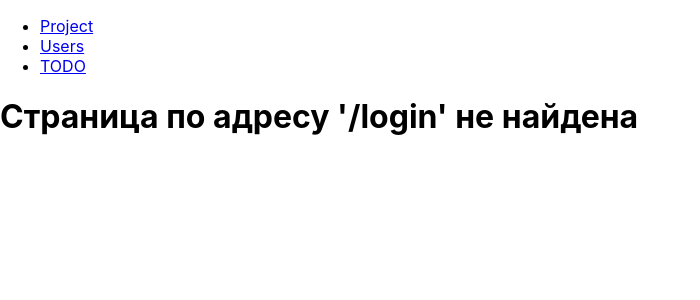
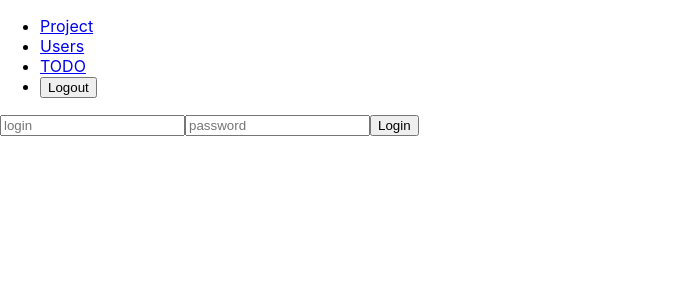
Before and after one commit to hodasman/TODO_notes, a React (Create React App) app in the folder frontend/: page /login in a window 1280 px wide. Shown: the top 300 px of the page, without its empty margins (0-700 px from the left). Built offline with nearby package versions, Linux system fonts and the light colour scheme; no server answers.

Commit message:
Lesson 7 (#8)
lesson_7

```diff
--- a/frontend/src/App.js
+++ b/frontend/src/App.js
@@ -2,6 +2,7 @@
 import logo from './logo.svg';
 import axios from 'axios'
 import { HashRouter, Route, BrowserRouter, Switch, Link } from 'react-router-dom'
+import Cookies from 'universal-cookie'
 
 // import Footer from './components/Footer.js'
 // import Navbar from './components/Menu.js'
@@ -9,6 +10,8 @@
 import ProjectList from './components/Project.js'
 import TODOList from './components/Todo.js'
 import NotFound404 from './components/NotFound404.js'
+import LoginForm from './components/Auth.js'
+
 
 
 const DOMAIN = 'http://127.0.0.1:8000/api/'
@@ -20,22 +23,66 @@
     this.state = {
       'users': [],
       'projects': [],
-      'todos': []
+      'todos': [],
+      'token': ''
     }
   }
 
-  componentDidMount() {
-    axios.get(get_url('users/')).then(response => {
+  set_token(token) {
+    const cookies = new Cookies()
+    cookies.set('token', token)
+    this.setState({ 'token': token }, () => this.load_data())
+  }
+  is_authenticated() {
+    return this.state.token != ''
+  }
+  logout() {
+    this.set_token('')
+  }
+  get_token_from_storage() {
+    const cookies = new Cookies()
+    const token = cookies.get('token')
+    this.setState({ 'token': token }, () => this.load_data())
+  }
+
+  load_data() {
+    const headers = this.get_headers()
+    axios.get(get_url('users/'), { headers }).then(response => {
       this.setState({ 'users': response.data.results })
     }).catch(error => console.log(error))
 
-    axios.get(get_url('projects/')).then(response => {
+    axios.get(get_url('projects/'), { headers }).then(response => {
       this.setState({ 'projects': response.data.results })
     }).catch(error => console.log(error))
 
-    axios.get(get_url('todo/')).then(response => {
+    axios.get(get_url('todo/'), { headers }).then(response => {
       this.setState({ 'todos': response.data.results })
     }).catch(error => console.log(error))
+  }
+
+  get_token(username, password) {
+    axios.post('http://127.0.0.1:8000/api-token-auth/', {
+      username: username,
+      password: password
+    })
+      .then(response => {
+        this.set_token(response.data['token'])
+      }).catch(error => alert('Неверный логин или пароль'))
+  }
+
+  get_headers() {
+    let headers = {
+      'Content-Type': 'application/json'
+    }
+    if (this.is_authenticated()) {
+      headers['Authorization'] = 'Token ' + this.state.token
+    }
+    return headers
+  }
+
+  componentDidMount() {
+    this.get_token_from_storage()
+
   }
 
   render() {
@@ -54,13 +101,18 @@
               <li>
                 <Link to='/todos'>TODO</Link>
               </li>
+              <li>
+                {this.is_authenticated() ? <button
+                  onClick={() => this.logout()}>Logout</button> : <Link to='/login'>Login</Link>}
+              </li>
             </ul>
           </nav>
           <Switch>
             <Route exact path='/' component={() => <ProjectList projects={this.state.projects} />} />
             <Route exact path='/users' component={() => <UserList users={this.state.users} />} />
             <Route exact path='/todos' component={() => <TODOList todos={this.state.todos} />} />
-
+            <Route exact path='/login' component={() => <LoginForm
+              get_token={(username, password) => this.get_token(username, password)} />} />
             <Route component={NotFound404} />
           </Switch>
         </BrowserRouter>
--- /dev/null
+++ b/frontend/src/components/Auth.js
@@ -0,0 +1,33 @@
+import React from 'react'
+class LoginForm extends React.Component {
+    constructor(props) {
+        super(props)
+        this.state = { login: '', password: '' }
+    }
+    handleChange(event) {
+        this.setState(
+            {
+                [event.target.name]: event.target.value
+            }
+        );
+    }
+    handleSubmit(event) {
+        this.props.get_token(this.state.login, this.state.password)
+        event.preventDefault()
+    }
+
+
+
+    render() {
+        return (
+            <form onSubmit={(event) => this.handleSubmit(event)}>
+                <input type="text" name="login" placeholder="login"
+                    value={this.state.login} onChange={(event) => this.handleChange(event)} />
+                <input type="password" name="password" placeholder="password"
+                    value={this.state.password} onChange={(event) => this.handleChange(event)} />
+                <input type="submit" value="Login" />
+            </form>
+        );
+    }
+}
+export default LoginForm
```
Also changed, not shown: 2 other files (tests, documents, lock files or other folders).
